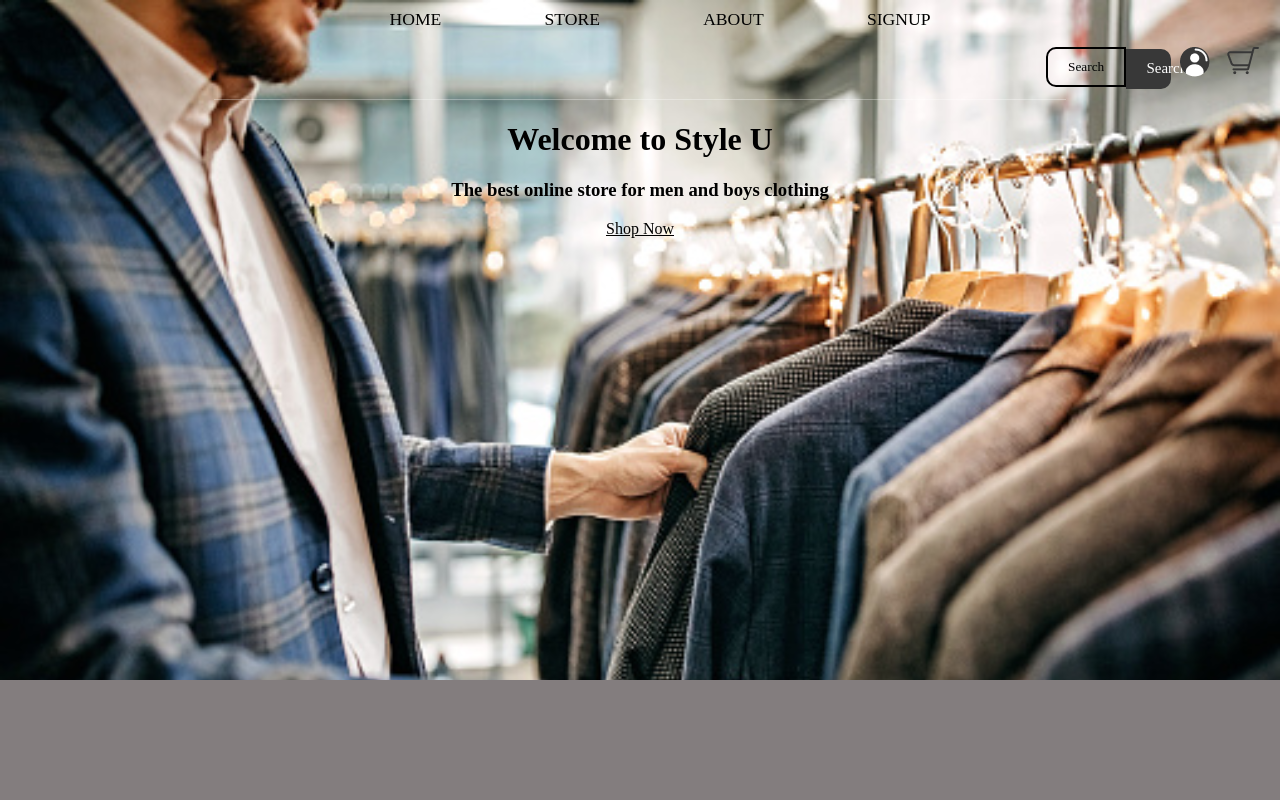
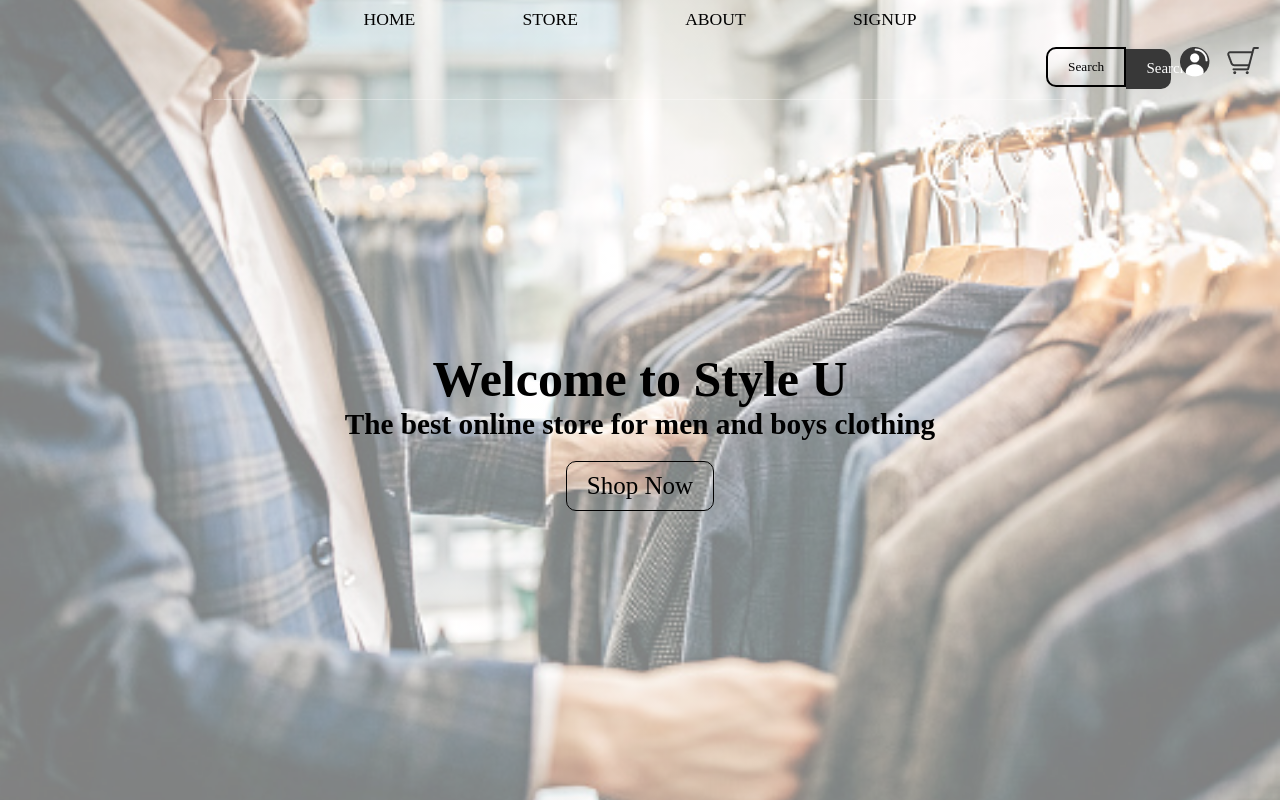
Before and after one commit to marquel08/StyleU-eCommerce, a website: page home.html in a window 1280 px wide. Drawn offline with Linux system fonts and the light colour scheme.

Commit message:
Update style.css

```diff
--- a/styles.css
+++ b/styles.css
@@ -2,12 +2,47 @@
     box-sizing: border-box;
     font-family: Raleway;
     color: rgb(0, 0, 0);
+    margin: 0;
+    padding: 0;
 }
 
 html, body {
     margin: 0;
     padding: 0;
     min-height: 100%;
+}
+
+h1 {
+    color: black;
+}
+
+.main-header {
+    background: linear-gradient(rgba(255,255,255,.5), rgba(255,255,255,.5)), url('img/background.png');
+    background-size: cover;
+    background-position: center;
+    height: 100vh;
+}
+
+.main-header .container .welcome {
+    display: flex;
+    justify-content: center;
+    flex-direction: column;
+    align-items: center;
+    padding: 0 20px;
+    padding-top: 250px;
+    font-size: 25px;
+    font-family:'Segoe UI', Tahoma, Geneva, Verdana, sans-serif
+
+}
+
+.welcome .button {
+    font-family: 18px;
+    text-decoration: none;
+    color: black;
+    border: black 1px solid;
+    padding: 10px 20px;
+    border-radius: 10px;
+    margin-top: 20px;
 }
 
 .nav ul {
@@ -26,6 +61,8 @@ html, body {
 }
 
 .main-nav {
+    padding: 0;
+    margin: 0;
     text-align: center;
     font-size: 1.1em;
     font-weight: lighter;
@@ -38,17 +75,6 @@ html, body {
 
 .nav a:hover {
     background-color: rgba(3, 3, 3, 0.3)
-}
-
-.main-header {
-    background-image: url('img/background.png');
-    background-blend-mode: multiply;
-    background-size: cover;
-    padding-bottom: 30px;
-    height: calc(100vh - 120px);
-    width: 100%;
-    align-items: center;
-    justify-content: center;
 }
 
 .company-name {
```
